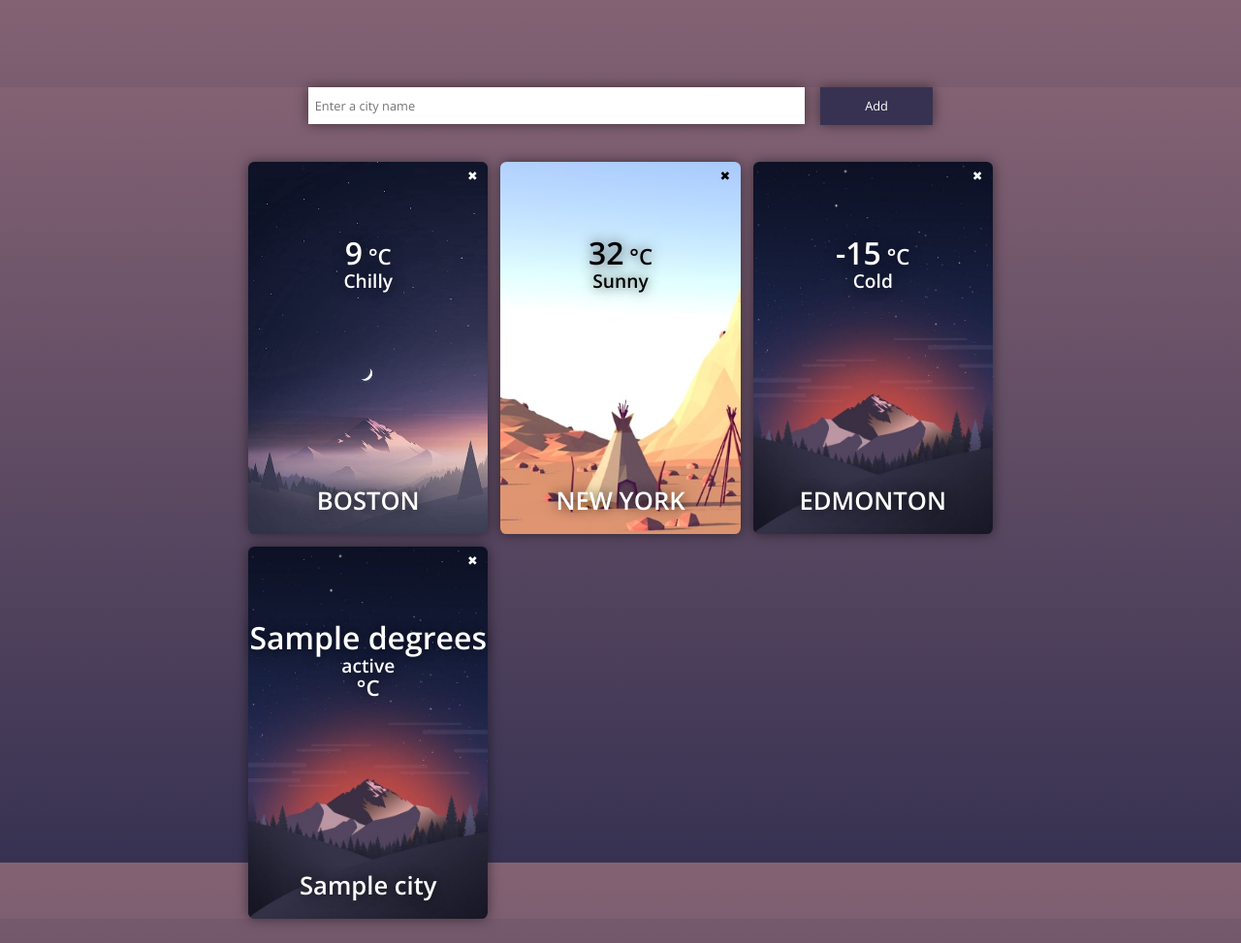
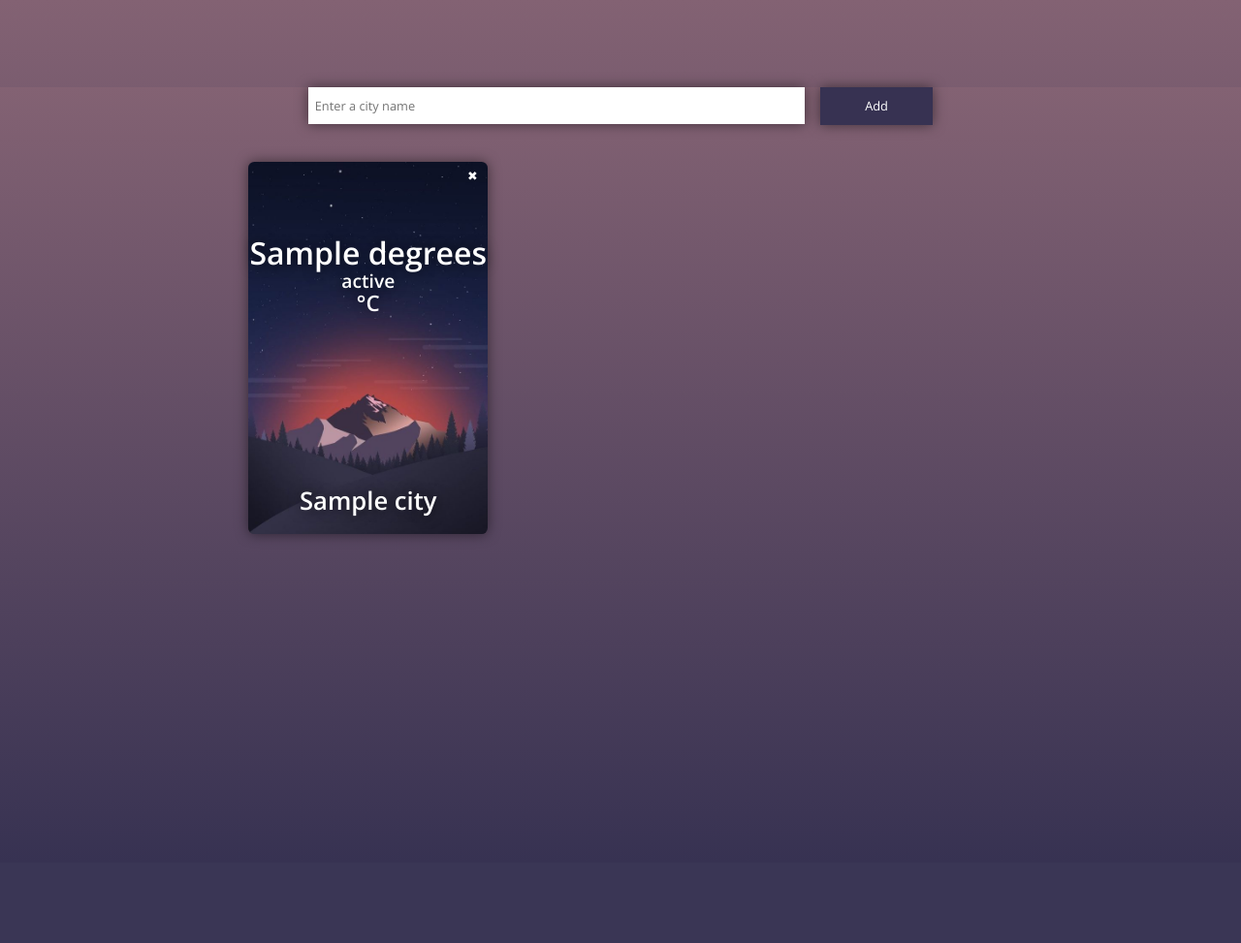
Before and after one commit to Codecritics/Weather-App, a Flask app: template web/templates/index.html in a window 1280 px wide. Shown: the whole page at 97% size. After the commit the page ends 731 px from the top, so only its background shows below. Run offline with Flask 2, Linux system fonts and the light colour scheme; the template is opened without the code that fills it: most values are stand-ins (such as "Sample title", 1, 10 or a date in 2020); some libraries are stand-ins or nearby versions.

Commit message:
Stage 4/5: Healing potion

```diff
--- a/web/app.py
+++ b/web/app.py
@@ -1,39 +1,62 @@
-from flask import Flask, render_template, request
+from flask import Flask, render_template, request, redirect, url_for
 import sys
+from sqlalchemy import create_engine, Column, Integer, String
+from sqlalchemy.ext.declarative import declarative_base
+from sqlalchemy.orm import sessionmaker
 
 app = Flask(__name__)
+engine = create_engine("sqlite:///weather.db?check_same_thread=False")
 
+Base = declarative_base()
 weather_data = {
-    'BOSTON': {
+    'LONDON': {
         'degrees': 9,
         'state': 'Chilly',
-        'city': 'BOSTON'
+        'city': 'LONDON'
     },
-    'NEW YORK': {
+    'FAIRBANKS': {
         'degrees': 32,
         'state': 'Sunny',
-        'city': 'NEW YORK'
+        'city': 'FAIRBANKS'
     },
-    'EDMONTON': {
+    'IDAHO': {
         'degrees': -15,
         'state': 'Cold',
-        'city': 'EDMONTON'
+        'city': 'IDAHO'
     }
 }
 
 
+class City(Base):
+    __tablename__ = "city"
+    id = Column(Integer, primary_key=True)
+    name = Column(String, nullable=False, unique=True)
+
+
+Base.metadata.create_all(engine)
+Session = sessionmaker(bind=engine)
+session = Session()
+
+
 @app.route('/')
 def index():
-    return render_template('index.html')
+    rendered_cities = dict()
+    db_cities = session.query(City).all()
+    for city in db_cities:
+        rendered_cities.update({city.name: weather_data[city.name]})
+    return render_template('index.html', cities=rendered_cities)
 
 
 @app.route('/city', methods=['GET', 'POST'])
 def add_city():
     if request.method == 'POST':
         req = request.form
+
         if req['city_name']:
             city_name_ = str(req['city_name']).upper()
-            return render_template('index.html', city=weather_data[city_name_])
+            session.add(City(name=city_name_))
+            session.commit()
+    return redirect(url_for('index'))
 
 
 # don't change the following way to run flask:
--- a/web/templates/index.html
+++ b/web/templates/index.html
@@ -26,31 +26,7 @@
     </form>
 </div>
 <div class="cards">
-    <div class="card night">
-        <div class="delete-wrapper">
-            <form action="#" method="POST">
-                <input type="hidden" name="id" value="">
-                <button class="delete-button" type="submit">&#10006;</button>
-            </form>
-        </div>
-        <div class="degrees"><span>9<span class="celsius"> °C</span></span></div>
-        <div class="state">Chilly</div>
-        <div class="city">BOSTON</div>
-    </div>
-
-    <div class="card day">
-        <div class="delete-wrapper">
-            <form action="#" method="POST">
-                <input type="hidden" name="id" value="">
-                <button class="delete-button" type="submit">&#10006;</button>
-            </form>
-        </div>
-        <div class="degrees"><span>32<span class="celsius"> °C</span></span></div>
-        <div class="state">Sunny</div>
-        <div class="empty"></div>
-        <div class="city">NEW YORK</div>
-    </div>
-
+    {% for city, weather in cities.items() %}
     <div class="card evening-morning">
         <div class="delete-wrapper">
             <form action="#" method="POST">
@@ -58,25 +34,12 @@
                 <button class="delete-button" type="submit">&#10006;</button>
             </form>
         </div>
-        <div class="degrees"><span>-15<span class="celsius"> °C</span></span></div>
-        <div class="state">Cold</div>
+        <div class="degrees"><span>{{ weather['degrees'] }}<span class="celsius"> °C</span></span></div>
+        <div class="state">{{ weather['state'] }}</div>
         <div class="empty"></div>
-        <div class="city">EDMONTON</div>
+        <div class="city">{{ weather['city'] }}</div>
     </div>
-    {% if city %}
-    <div class="card evening-morning">
-        <div class="delete-wrapper">
-            <form action="#" method="POST">
-                <input type="hidden" name="id" value="">
-                <button class="delete-button" type="submit">&#10006;</button>
-            </form>
-        </div>
-        <div class="degrees"><span>{{ city['degrees'] }}<span class="celsius"> °C</span></span></div>
-        <div class="state">{{ city['state'] }}</div>
-        <div class="empty"></div>
-        <div class="city">{{ city['city'] }}</div>
-    </div>
-    {% endif %}
+    {% endfor %}
 </div>
 </body>
 </html>
```
Also changed, not shown: tests.py (+80 -7 lines), weather.db (added), 1 other file.
